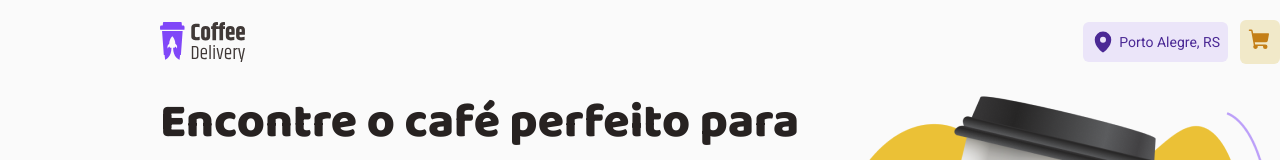
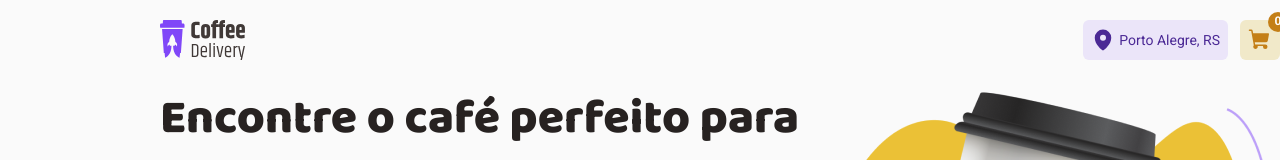
Before and after one commit to dsllt/coffeeDelivery, a React (Vite) app: page / in a window 1280 px wide. Shown: the top 160 px of the page. Built offline with nearby package versions, Linux system fonts and the light colour scheme.

Commit message:
Atualiza botão de carrinho

```diff
--- a/src/components/Header/index.tsx
+++ b/src/components/Header/index.tsx
@@ -12,6 +12,7 @@ export function Header() {
           Porto Alegre, RS
         </LocationContainer>
         <CartButton>
+          <div>0</div>
           <ShoppingCart size={24} weight="fill" />
         </CartButton>
       </div>
--- a/src/components/Header/styles.ts
+++ b/src/components/Header/styles.ts
@@ -24,9 +24,34 @@ export const LocationContainer = styled.div`
   color: ${(props) => props.theme['purple-dark']};
 `
 export const CartButton = styled.button`
-  border: none;
   background: ${(props) => props.theme['yellow-light']};
   color: ${(props) => props.theme['yellow-dark']};
+  border: none;
+  border-radius: 6px;
+
+  display: flex;
+  align-items: center;
+  justify-content: center;
   padding: 8px;
-  border-radius: 6px;
+  position: relative;
+
+  > div {
+    position: absolute;
+    right: -8px;
+    top: -8px;
+    width: 2rem;
+    height: 2rem;
+
+    background: ${(props) => props.theme['yellow-dark']};
+    color: ${(props) => props.theme.white};
+    border-radius: 9999px;
+    display: flex;
+    align-items: center;
+    justify-content: center;
+    padding: 2px;
+
+    font-weight: 700;
+    font-size: 1.2rem;
+    line-height: 130%;
+  }
 `
```
